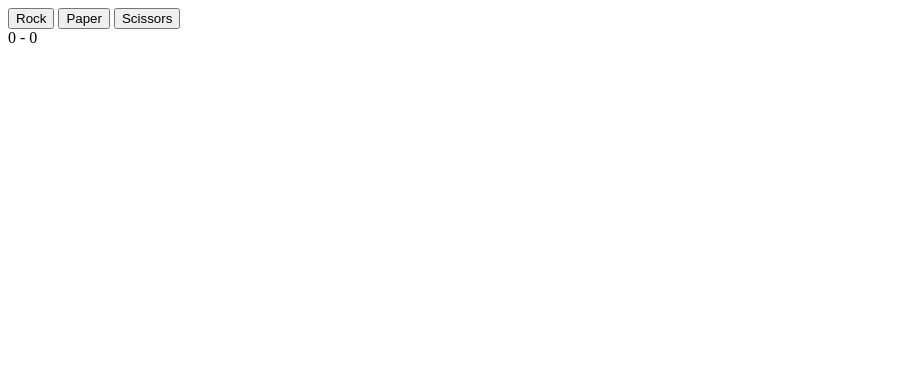
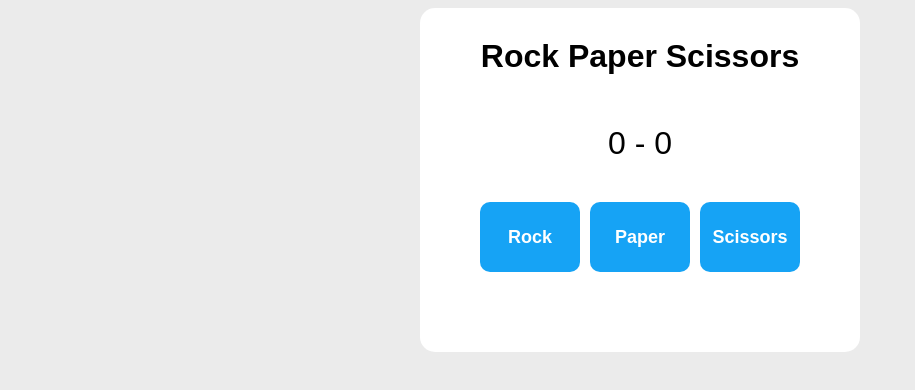
Before and after one commit to Kndrik/odin-rockpaperscissors, a plain HTML site: page index.html in a window 1280 px wide. Shown: the whole page, without its empty margins (0-915 px from the left). Drawn offline with Linux system fonts and the light colour scheme.

Commit message:
Add css style

```diff
--- a/index.html
+++ b/index.html
@@ -4,16 +4,22 @@
         <meta charset="UTF-8">
         <title>Rock Paper Scissors</title>
         <script src="script.js" defer></script>
+        <link rel="stylesheet" href="style.css">
     </head>
 
     <body>
+        <div class="gamePannel">
+            <h1 class="title">Rock Paper Scissors</h1>
+            <div class="score">0 - 0</div>
+            <div class="bottom">
                 <div class="selectionButtons">
                     <button class="rock">Rock</button>
                     <button class="paper">Paper</button>
                     <button class="scissors">Scissors</button>
                 </div>
                 <div class="roundResult"></div>
-        <div class="score">0 - 0</div>
                 <div class="gameResult"></div>
+            </div>
+        </div>
     </body>
 </html>
--- a/style.css
+++ b/style.css
@@ -0,0 +1,62 @@
+* {
+    font-family: Arial, Helvetica, sans-serif;
+}
+
+body {
+    background-color: rgb(235, 235, 235);
+    display: flex;
+    justify-content: center;
+}
+
+.gamePannel {
+    background-color: white;
+    border-radius: 15px;
+    width: 400px;
+    height: auto;
+    padding: 20px;
+    display: flex;
+    flex-flow: column;
+    align-items: center;
+    gap: 10px;
+}
+
+.bottom {
+    flex: 1;
+    display: flex;
+    flex-flow: column;
+    align-items: center;
+    gap: 10px;
+    width: 100%;
+}
+
+.selectionButtons {
+    display: flex;
+    justify-content: space-between;
+    gap: 10px;
+}
+
+button {
+    flex: 1 1 0;
+    width: 100px;
+    height: 70px;
+    border-radius: 10px;
+    background-color: rgb(22, 163, 245);
+    border: none;
+    font-size: 18px;
+    font-weight: bold;
+    text-align: center;
+    color: white;
+}
+
+.score {
+    font-size: 32px;
+    margin: 30px 0px;
+}
+
+.title {
+    margin: 10px 0px;
+}
+
+.roundResult {
+    margin: 20px 0px;
+}
```
Lines whose indentation alone changed are shown as unchanged.
